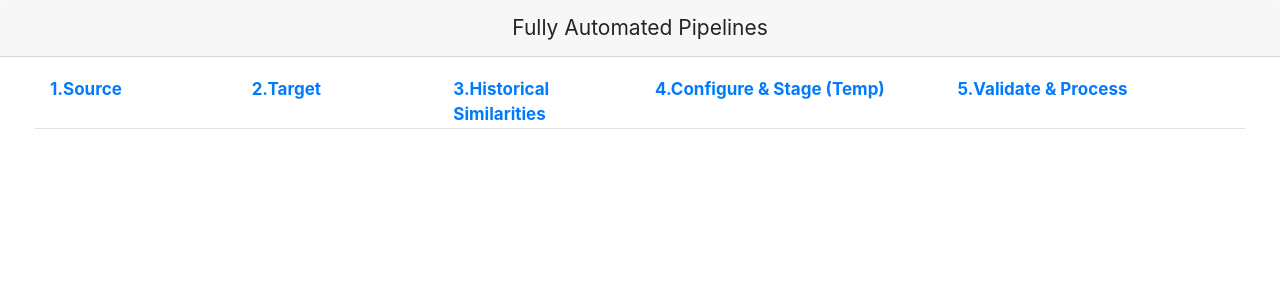
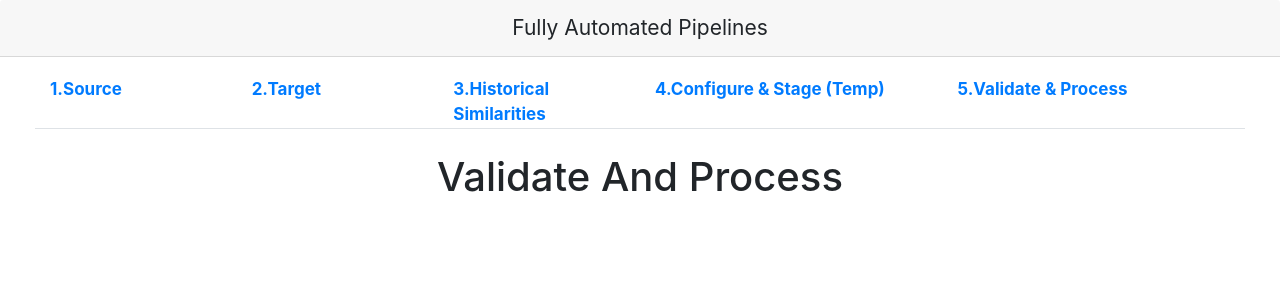
Before and after one commit to sthigale/AutomatedPipelines, a React (Create React App) app: page /ValidateAndProcess in a window 1280 px wide. Shown: the top 300 px of the page. Built offline with nearby package versions, Linux system fonts and the light colour scheme.

Commit message:
routing changes

```diff
--- a/src/App.js
+++ b/src/App.js
@@ -1,13 +1,14 @@
 import React from "react";
 import "./App.css";
 import { Link } from "react-router-dom";
-import RouterComponet from "./Routing";
+import routeConfig from "./Routing";
+import RouterOutlet from "./RouterOutlet";
 function App() {
   return (
     <div className="custom-section">
       <div className="card">
         <div className="card-header text-center font-weight-bolder">
-          <span style={{fontSize: "21px"}}> Fully Automated Pipelines</span>
+          <span style={{ fontSize: "21px" }}> Fully Automated Pipelines</span>
         </div>
         <div className="card-body">
           <div
@@ -21,12 +22,12 @@ function App() {
                 </Link>
               </li>
               <li className="col-sm-2 textSize">
-                <Link to={`/Component/Target`}>
+                <Link to={`/target`}>
                   <strong>2.Target</strong>
                 </Link>
               </li>
               <li className="col-sm-2 textSize">
-                <Link to={`/Component/HistoricalSimilarities`}>
+                <Link to={`/historicalSimilarities`}>
                   <strong> 3.Historical Similarities</strong>
                 </Link>
               </li>
@@ -34,12 +35,12 @@ function App() {
                 className="col-sm-3 textSize
              "
               >
-                <Link to={`/Component/ConfigureStage`}>
+                <Link to={`/configureStage`}>
                   <strong> 4.Configure & Stage (Temp)</strong>
                 </Link>
               </li>
               <li className="col-sm-2 textSize">
-                <Link to={`/Component/ValidateAndProcess`}>
+                <Link to={`/validateAndProcess`}>
                   <strong> 5.Validate & Process</strong>
                 </Link>
               </li>
@@ -48,7 +49,7 @@ function App() {
           <br></br>
           <div className="col-sm-12">
             <div className=" view-port-height">
-              <RouterComponet></RouterComponet>
+              <RouterOutlet routeConfig={routeConfig}></RouterOutlet>
             </div>
           </div>
         </div>
--- /dev/null
+++ b/src/RouterOutlet.js
@@ -0,0 +1,76 @@
+import React, { Suspense, useState, useEffect } from "react";
+import {
+  BrowserRouter as Router,
+  Route,
+  Switch,
+  Link,
+  useRouteMatch
+} from "react-router-dom";
+
+class AsyncRouteComponent extends React.Component {
+  constructor(props) {
+    super(props);
+    this.state = { canActivate: false };
+  }
+
+  componentDidMount() {
+    if (this.props.route.canActivate) {
+      this.props.route
+        .canActivate()
+        .then(() => {
+          this.setState({ canActivate: true });
+        })
+        .catch(() => {
+          this.setState({ canActivate: false });
+        });
+    } else {
+      this.setState({ canActivate: true });
+    }
+  }
+
+  render() {
+    return this.state.canActivate ? (
+      <this.props.route.component
+        {...this.props}
+        data={this.props.route.data}
+        routeConfig={this.props.route.routeConfig}
+      />
+    ) : (
+      <div></div>
+    );
+  }
+}
+
+const RouterOutletSwitch = ({ routeConfig }) => {
+  let { path, url } = useRouteMatch();
+
+  return (
+    <Switch>
+      {routeConfig.routes &&
+        routeConfig.routes.map((route, i) => {
+          return (
+            <Route
+              key={path + i}
+              path={(path + route.path).replace(/\/\//g, "/")}
+              exact={route.exact}
+              render={props => <AsyncRouteComponent {...props} route={route} />}
+            />
+          );
+        })}
+    </Switch>
+  );
+};
+
+export const RouterOutlet = ({ routeConfig }) => (
+  <div>
+    {routeConfig.fallback && (
+      <Suspense fallback={routeConfig.fallback}>
+        <RouterOutletSwitch routeConfig={routeConfig} />
+      </Suspense>
+    )}
+
+    {!routeConfig.fallback && <RouterOutletSwitch routeConfig={routeConfig} />}
+  </div>
+);
+
+export default RouterOutlet;
--- a/src/Routing.js
+++ b/src/Routing.js
@@ -1,19 +1,43 @@
-import React from "react";
-import Source from "./component/Source";
-import Target from "./component/Target";
-import HistoricalSimilarities from './component/HistoricalSimilarities'
-import ConfigureStage from "./component/ConfigureStage";
-import ValidateAndProcess from "./component/ValidateAndProcess";
-import { Route, Switch } from "react-router-dom";
-function RouterComponet() {
-  return (
-    <Switch>
-      <Route exact path="/" component={Source} />
-      <Route exact path="/Component/Target" component={Target} />
-      <Route path="/component/HistoricalSimilarities" component={HistoricalSimilarities} />
-      <Route exact path="/Component/ConfigureStage" component={ConfigureStage} />
-      <Route path="/component/ValidateAndProcess" component={ValidateAndProcess} />
-    </Switch>
-  );
-}
-export default RouterComponet;
+import React, { Suspense, lazy } from "react";
+// function RouterComponet() {
+//   return (
+//     <Switch>
+//       <Route exact path="/" component={Source} />
+//       <Route exact path="/Component/Target" component={Target} />
+//       <Route path="/component/HistoricalSimilarities" component={HistoricalSimilarities} />
+//       <Route exact path="/Component/ConfigureStage" component={ConfigureStage} />
+//       <Route path="/component/ValidateAndProcess" component={ValidateAndProcess} />
+//     </Switch>
+//   );
+// }
+// export default RouterComponet;
+
+
+const routeConfig = {
+  fallback: <div>Loading...</div>,
+  routes: [
+    {
+      path: "/",
+      exact: true,
+      component: lazy(() => import("./component/Source"))
+    },
+    {
+      path: "/target",
+      component: lazy(() => import("./component/Target"))
+    },
+    {
+      path: "/historicalSimilarities",
+      component: lazy(() => import("./component/HistoricalSimilarities"))
+    },
+    {
+      path: "/configureStage",
+      component: lazy(() => import("./component/ConfigureStage"))
+    },
+    {
+      path: "/validateAndProcess",
+      component: lazy(() => import("./component/ValidateAndProcess"))
+    }
+  ]
+};
+
+export default routeConfig;
```
